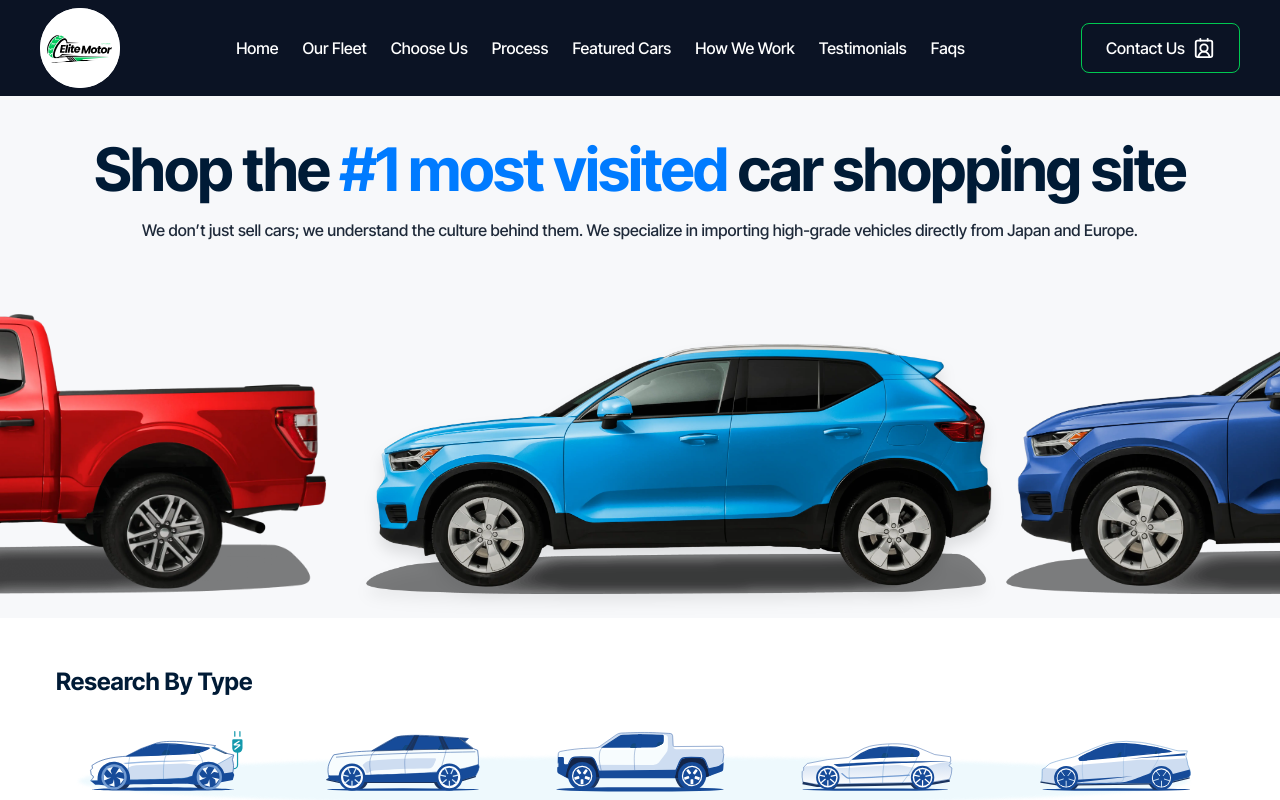
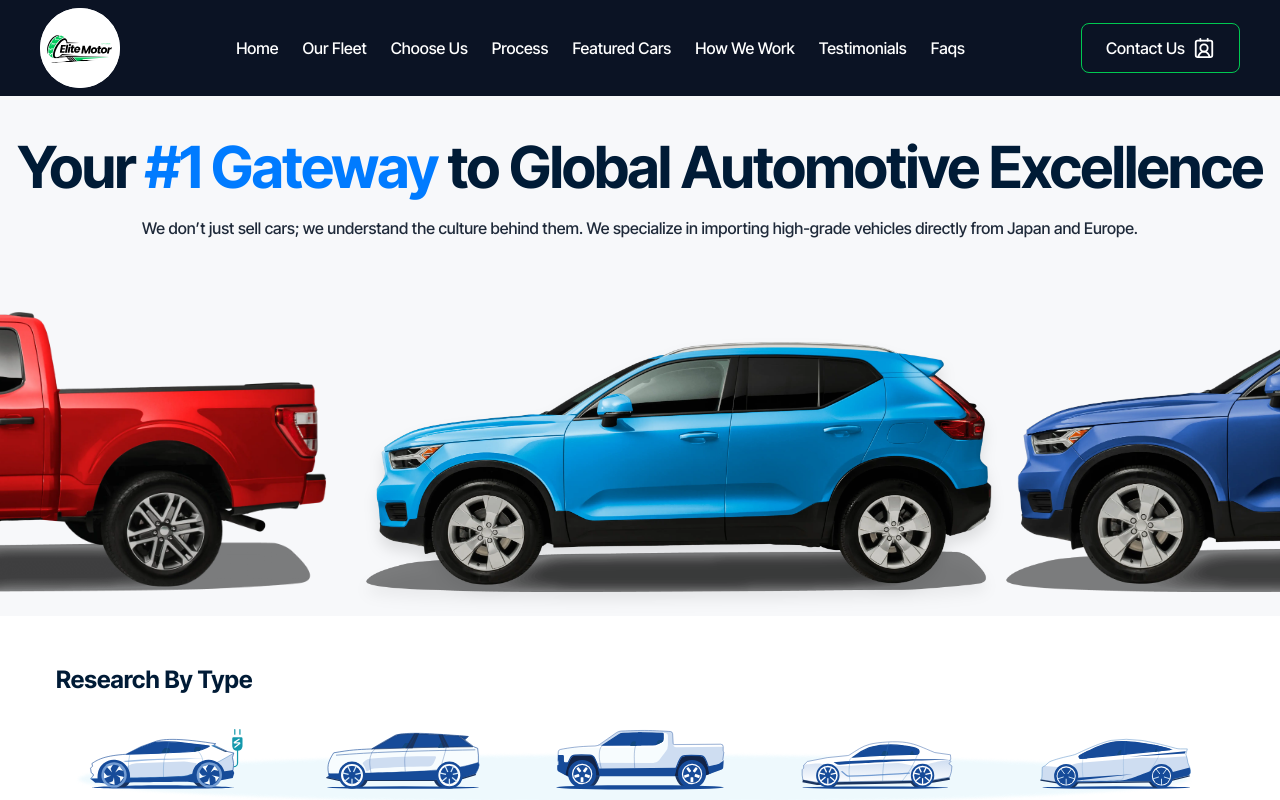
Before and after one commit to 404annas/Car-Detailing, a Next.js app: page / in a window 1280 px wide. Shown: the top 800 px of the page. Built offline with nearby package versions, Linux system fonts and the light colour scheme.

Commit message:
Hero Heading

```diff
--- a/src/components/Hero3.tsx
+++ b/src/components/Hero3.tsx
@@ -11,8 +11,8 @@ const Hero3 = () => {
 
                 {/* --- Heading --- */}
                 <div className="container px-4 text-center mb-12 md:mb-18 z-20 relative">
-                    <h1 className="text-4xl md:text-6xl font-bold text-[#001B36] tracking-tight leading-[1.1]">
-                        Shop the <span className="text-[#007BFF]">#1 most visited</span> car shopping site
+                    <h1 className="text-4xl md:text-[58px] font-bold text-[#001B36] tracking-tight leading-[1.1]">
+                        Your <span className="text-[#007BFF]">#1 Gateway</span> to Global Automotive Excellence
                     </h1>
                     <p className="mx-auto max-w-5xl font-medium text-gray-800 pt-4">We don’t just sell cars; we understand the culture behind them. We specialize in importing high-grade vehicles directly from Japan and Europe.</p>
                 </div>
```
